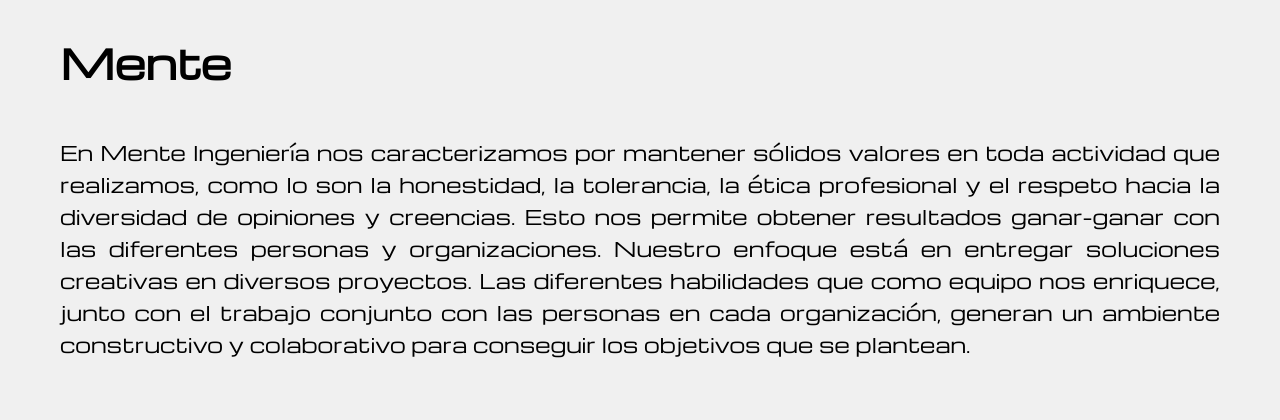
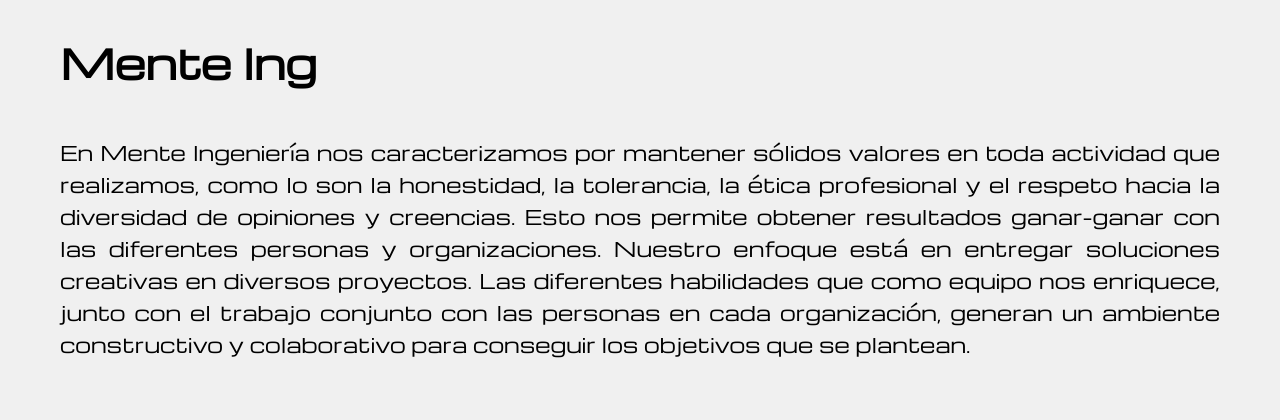
Before and after one commit to richardhapb/menteingenieria, a PHP site: page / in a window 1280 px wide; the page is wider, and only the part inside the window is pictured. Shown: the part 233-653 px from the top of that part. Run offline with PHP 8.4, Linux system fonts and the light colour scheme; some web fonts are replaced.

Commit message:
Prueba 2

```diff
--- a/index.php
+++ b/index.php
@@ -8,7 +8,7 @@
     <?php include("includes/header.php"); ?>
     <main>
         <section class="mente-p container">
-            <h1>Mente</h1>
+            <h1>Mente Ing</h1>
             <p>
                 En Mente Ingeniería nos caracterizamos por mantener sólidos valores en toda actividad que realizamos, como lo son la honestidad, la tolerancia, la ética profesional y el respeto hacia la diversidad de opiniones y creencias. Esto nos permite obtener resultados ganar-ganar con las diferentes personas y organizaciones.
 
```
